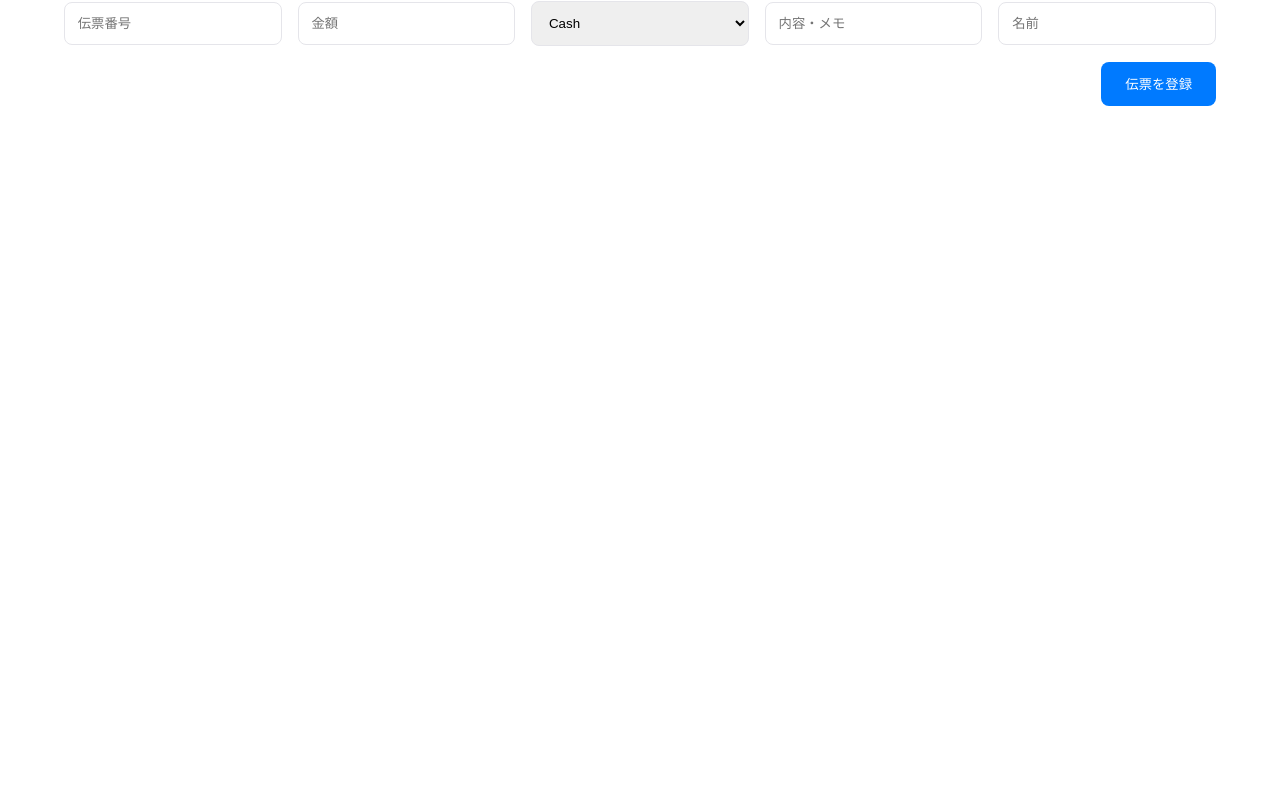
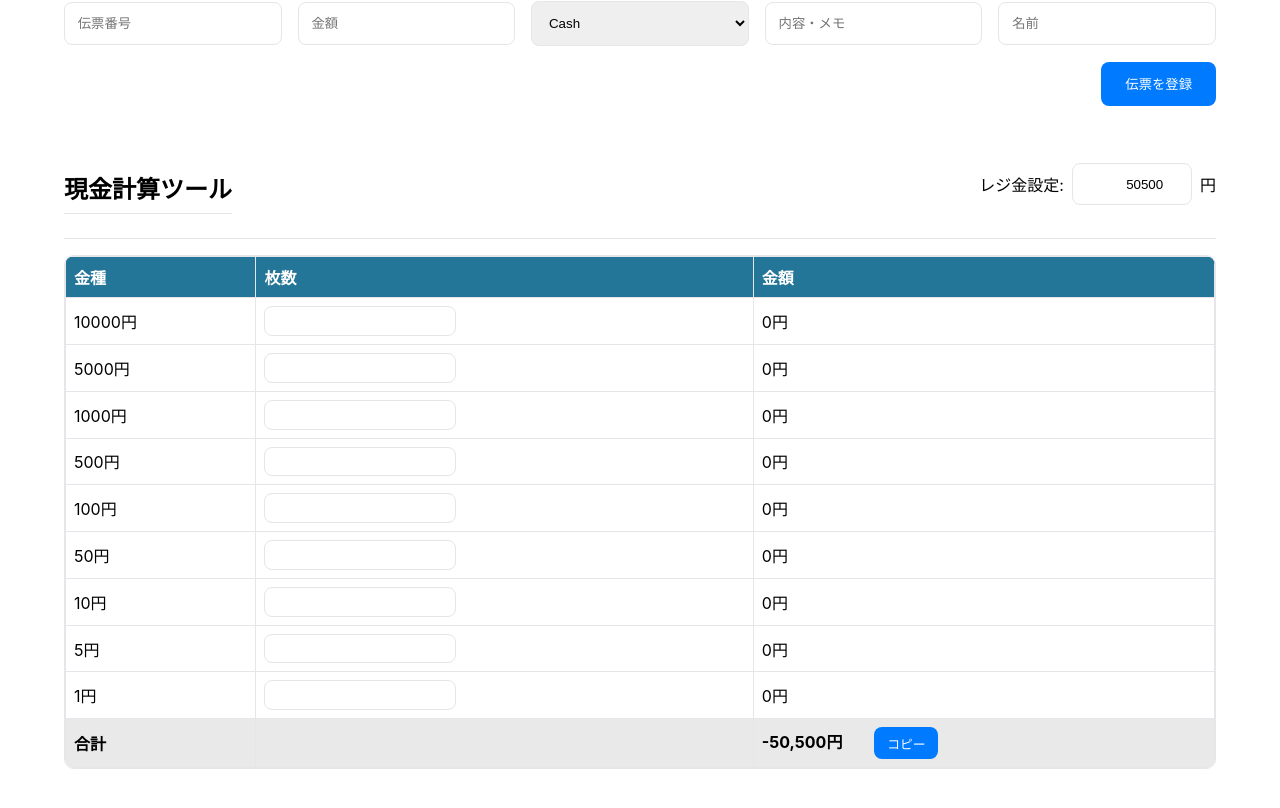
Before and after one commit to woody-rentals/system, a Next.js app: page / in a window 1280 px wide. Shown: the part 486-1294 px from the top of the page. Before the commit the page ends 800 px from the top, so only its background shows below. Built offline with nearby package versions, Linux system fonts and the light colour scheme.

Commit message:
機能追加: 現金計算ツールの状態管理を追加し、スタイルを改善

```diff
--- a/app/page.js
+++ b/app/page.js
@@ -24,6 +24,10 @@ export default function Home() {
   const [duplicateModalData, setDuplicateModalData] = useState(null);
   const [actualSalesInput, setActualSalesInput] = useState({}); // New state for actual sales input
   const [parentCategoryActualSums, setParentCategoryActualSums] = useState({}); // New state for parent category actual sums
+  const [cashCounts, setCashCounts] = useState({ '10000': 0, '5000': 0, '1000': 0, '500': 0, '100': 0, '50': 0, '10': 0, '5': 0, '1': 0 });
+  const [totalCashAmount, setTotalCashAmount] = useState(0);
+  const [registerAmount, setRegisterAmount] = useState(50500); // レジ金の初期値
+  const [finalCashTotal, setFinalCashTotal] = useState(0); // 最終的な現金合計
 
   // State for manual entry form
   const [formInput, setFormInput] = useState({ slipNumber: '', name: '', amount: '', paymentTool: 'Cash', memo: '' });
@@ -65,6 +69,19 @@ export default function Home() {
     });
     setParentCategoryActualSums(newParentSums);
   }, [actualSalesInput, paymentTableDisplayData]);
+
+  useEffect(() => {
+    // Calculate total cash amount whenever cashCounts changes
+    const newTotal = Object.entries(cashCounts).reduce((sum, [denomination, count]) => {
+      return sum + (parseInt(denomination) * (parseInt(count) || 0));
+    }, 0);
+    setTotalCashAmount(newTotal);
+  }, [cashCounts]);
+
+  useEffect(() => {
+    // Calculate final cash total (totalCashAmount - registerAmount)
+    setFinalCashTotal(totalCashAmount - registerAmount);
+  }, [totalCashAmount, registerAmount]);
 
   useEffect(() => {
     let filtered = knownTransactionsData;
@@ -847,6 +864,30 @@ export default function Home() {
     setDuplicateModalData(null);
   };
 
+  const handleCashCountChange = (denomination, value) => {
+    setCashCounts(prev => ({
+      ...prev,
+      [denomination]: value === '' ? '' : parseInt(value) || 0
+    }));
+  };
+
+  const handleCopyCashTotal = () => {
+    if (finalCashTotal === 0) {
+      alert('コピーする金額がありません。');
+      return;
+    }
+    navigator.clipboard.writeText(finalCashTotal.toLocaleString()).then(() => {
+      alert('現金合計額がクリップボードにコピーされました。');
+    }).catch(err => {
+      console.error('クリップボードへのコピーに失敗しました:', err);
+      alert('クリップボードへのコピーに失敗しました。');
+    });
+  };
+
+  const handleRegisterAmountChange = (e) => {
+    setRegisterAmount(parseInt(e.target.value) || 0);
+  };
+
   return (
     <div className={styles.container}>
       {showDuplicateModal && duplicateModalData && (
@@ -1185,6 +1226,64 @@ export default function Home() {
         </>
       )}
 
+      {isClient && (
+        <>
+          <div className={styles.sectionHeader}>
+            <h2 className={styles.sectionTitle}>現金計算ツール</h2>
+            <div className={styles.registerAmountContainer}>
+              <label htmlFor="registerAmountInput">レジ金設定:</label>
+              <input
+                id="registerAmountInput"
+                type="number"
+                value={registerAmount}
+                onChange={handleRegisterAmountChange}
+                className={styles.formInputSingleRow}
+                min="0"
+              />円
+            </div>
+          </div>
+          <div className={styles.tableContainer}>
+            <table className={`${styles.table} ${styles.cashCalculatorTable}`}>
+              <thead>
+                <tr>
+                  <th>金種</th>
+                  <th>枚数</th>
+                  <th>金額</th>
+                </tr>
+              </thead>
+              <tbody>
+                {Object.entries(cashCounts)
+                  .sort(([denomA], [denomB]) => parseInt(denomB) - parseInt(denomA))
+                  .map(([denomination, count]) => (
+                  <tr key={denomination}>
+                    <td>{denomination}円</td>
+                    <td>
+                      <input
+                        type="number"
+                        value={count === 0 ? '' : count}
+                        onChange={(e) => handleCashCountChange(denomination, e.target.value)}
+                        className={styles.formInputSingleRow}
+                        min="0"
+                      />
+                    </td>
+                    <td className={styles.amountCell}>{(parseInt(denomination) * count).toLocaleString()}円</td>
+                  </tr>
+                ))}
+              </tbody>
+              <tfoot>
+                <tr>
+                  <td><strong>合計</strong></td>
+                  <td></td>
+                  <td className={styles.amountCell}><strong>{finalCashTotal.toLocaleString()}円</strong>
+                    <button onClick={handleCopyCashTotal} className={`${styles.tableButton} ${styles.smallButton} ${styles.cashCopyButton}`}>コピー</button>
+                  </td>
+                </tr>
+              </tfoot>
+            </table>
+          </div>
+        </>
+      )}
+
       {isClient && marketingMetrics && (
         <>
           <h2 className={styles.sectionTitle}>マーケティング指標</h2>
--- a/app/page.module.scss
+++ b/app/page.module.scss
@@ -406,3 +406,34 @@ $black: #000000;
   margin-top: 0.5rem;
   text-align: center;
 }
+
+.cashCalculatorTable {
+  .formInputSingleRow {
+    padding: 0.4rem;
+    min-width: 80px;
+  }
+  th,
+  td {
+    padding: 0.5rem;
+  }
+}
+
+.cashCopyButton {
+  margin-left: 2rem;
+}
+
+.registerAmountContainer {
+  display: flex;
+  align-items: center;
+  gap: 0.5rem;
+  margin-bottom: 0; /* sectionHeaderがmargin-bottomを持つため0に設定 */
+
+  label {
+    white-space: nowrap;
+  }
+
+  input {
+    width: 70px; /* 幅を調整 */
+    text-align: right;
+  }
+}
```
